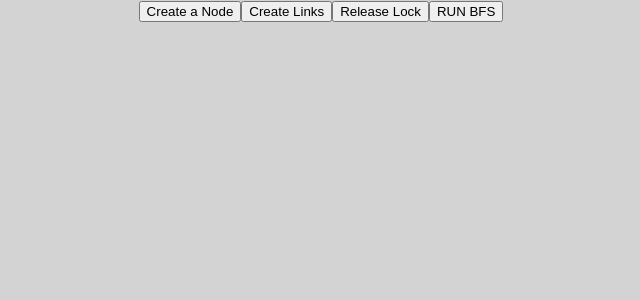
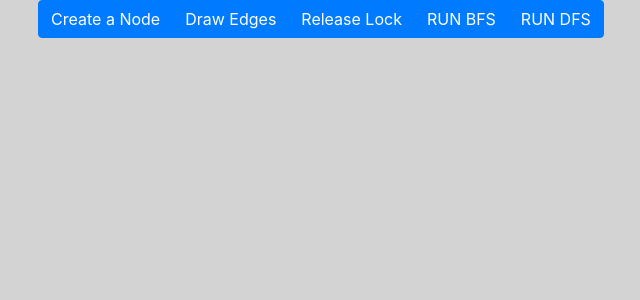
Before and after one commit to sikander441/algo-viso, a React (Create React App) app: page / in a window 1280 px wide. Shown: the top 300 px of the page, without its empty margins (319-959 px from the left). Built offline with nearby package versions, Linux system fonts and the light colour scheme.

Commit message:
Added DFS and some cosmetic changes

```diff
--- a/public/index.html
+++ b/public/index.html
@@ -2,7 +2,7 @@
 <html lang="en">
   <head>
     <meta charset="utf-8" />
-    <link rel="icon" href="%PUBLIC_URL%/favicon.ico" />
+
     <meta name="viewport" content="width=device-width, initial-scale=1" />
     <meta name="theme-color" content="#000000" />
     <meta
@@ -15,6 +15,7 @@
       user's mobile device or desktop. See https://developers.google.com/web/fundamentals/web-app-manifest/
     -->
     <link rel="manifest" href="%PUBLIC_URL%/manifest.json" />
+    <link rel="stylesheet" href="https://maxcdn.bootstrapcdn.com/bootstrap/4.0.0/css/bootstrap.min.css" integrity="sha384-Gn5384xqQ1aoWXA+058RXPxPg6fy4IWvTNh0E263XmFcJlSAwiGgFAW/dAiS6JXm" crossorigin="anonymous">
     <!--
       Notice the use of %PUBLIC_URL% in the tags above.
       It will be replaced with the URL of the `public` folder during the build.
@@ -24,7 +25,7 @@
       work correctly both with client-side routing and a non-root public URL.
       Learn how to configure a non-root public URL by running `npm run build`.
     -->
-    <title>React App</title>
+    <title>Algo-Viso</title>
   </head>
   <body>
     <noscript>You need to enable JavaScript to run this app.</noscript>
@@ -40,4 +41,8 @@
       To create a production bundle, use `npm run build` or `yarn build`.
     -->
   </body>
+
+  <script src="https://code.jquery.com/jquery-3.2.1.slim.min.js" integrity="sha384-KJ3o2DKtIkvYIK3UENzmM7KCkRr/rE9/Qpg6aAZGJwFDMVNA/GpGFF93hXpG5KkN" crossorigin="anonymous"></script>
+<script src="https://cdnjs.cloudflare.com/ajax/libs/popper.js/1.12.9/umd/popper.min.js" integrity="sha384-ApNbgh9B+Y1QKtv3Rn7W3mgPxhU9K/ScQsAP7hUibX39j7fakFPskvXusvfa0b4Q" crossorigin="anonymous"></script>
+<script src="https://maxcdn.bootstrapcdn.com/bootstrap/4.0.0/js/bootstrap.min.js" integrity="sha384-JZR6Spejh4U02d8jOt6vLEHfe/JQGiRRSQQxSfFWpi1MquVdAyjUar5+76PVCmYl" crossorigin="anonymous"></script>
 </html>
--- a/src/components/Canvas/Canvas.js
+++ b/src/components/Canvas/Canvas.js
@@ -36,6 +36,35 @@ class Queue
 
 }
 
+class Stack
+{
+    constructor()
+    {
+        this.items = [];
+    }
+
+    push(element)
+    {
+        this.items.push(element);
+    }
+    pop()
+    {
+      if(this.isEmpty())
+          return "Underflow";
+      return this.items.pop();
+    }
+    front()
+    {
+      if(this.isEmpty())
+        return "No elements in Queue";
+      return this.items[this.items.length-1];
+    }
+    isEmpty()
+    {
+      return this.items.length === 0;
+    }
+
+}
 export default class Canvas extends Component{
 
  constructor(props){
@@ -166,7 +195,6 @@ export default class Canvas extends Component{
 
     const calculateBfsNodeList = () => {
       const edges = this.state.edges
-      console.log(edges)
       const source = 0
       var q = new Queue();
       q.enqueue({first:source,second:source});
@@ -184,15 +212,46 @@ export default class Canvas extends Component{
           }
         });
       }
+      return finalArray
+    }
+
+    const calculateDfsNodeList = () => {
+      const edges = this.state.edges
+      const  source = 0
+      var st = new Stack();
+      st.push({first:source,second:source})
+      var visitedArray = Array(edges.length).fill(false);
+      var finalArray = []
+      visitedArray[source]=true
+      while(!st.isEmpty())
+      {
+        finalArray.push(st.front())
+        visitedArray[st.front().second]=true;
+        const nodeNum = st.pop().second;
+        edges[nodeNum].forEach( edge => {
+          if(!visitedArray[edge]){
+            st.push({first:nodeNum,second:edge});
+          }
+        })
+      }
 
       console.log(finalArray)
       return finalArray
+
     }
-
 
 
     const runBfs = async () =>{
       const nodeList = calculateBfsNodeList()
+      animateAlgorithm(nodeList)
+    }
+
+    const runDfs = async () =>{
+      const nodeList = calculateDfsNodeList()
+      animateAlgorithm(nodeList)
+    }
+    const animateAlgorithm = async (nodeList) =>{
+
       var  EdgesBetweenNodes=this.state.EdgesBetweenNodes
       var nodes = this.state.nodes
       nodes[0].bgColor="#93b5e1"
@@ -205,7 +264,7 @@ export default class Canvas extends Component{
         const node2 = nodes[nodeList[i].second].name
         console.log(node1 + " : " + node2)
         for(let j=0;j<EdgesBetweenNodes.length; j++){
-          if(  (node1 === EdgesBetweenNodes[j].props.node1 && node2 === EdgesBetweenNodes[j].props.node2) || (node2 === EdgesBetweenNodes[j].props.node1 && node1 === EdgesBetweenNodes[j].props.node2)  )
+          if(  (node1 === EdgesBetweenNodes[j].props.node1 && node2 === EdgesBetweenNodes[j].props.node2))
             {
                 const nodes = this.state.nodes
                 this.state.edgeRefs[j].current.changeColor()
@@ -229,10 +288,15 @@ export default class Canvas extends Component{
             return  edge
           })}
           {this.state.isDrawingLine && this.state.nodeSelected? ( <Line borderColor="#f69e7b" borderWidth={3} borderStyle='dashed' x0={this.state.nodes[this.state.selectedNode].x} y0={this.state.nodes[this.state.selectedNode].y} x1={this.state.mouseX} y1={this.state.mouseY} />):null }
-          <center><Button variant="secondary" onClick={()=>createNode()}>Create a Node</Button>
-          <Button variant="secondary" onClick={()=>disableNodeDrag()}>Create Links</Button>
-          <Button variant="secondary" onClick={()=>releaseLock()}>Release Lock</Button>
-          <Button variant="secondary" onClick={()=>runBfs()}>RUN BFS</Button>
+          <center>
+          <div className="btn-group">
+            <Button  onClick={()=>createNode()}>Create a Node</Button>
+            <Button   onClick={()=>disableNodeDrag()}>Draw Edges</Button>
+            <Button  onClick={()=>releaseLock()}>Release Lock</Button>
+            <Button  onClick={()=>runBfs()}>RUN BFS</Button>
+            <Button  onClick={()=>runDfs()}>RUN DFS</Button>
+          </div>
+
 
           </center>
         {this.state.nodes.map( node => {
```
Also changed, not shown: public/logo192.png (deleted), public/logo512.png (deleted).
